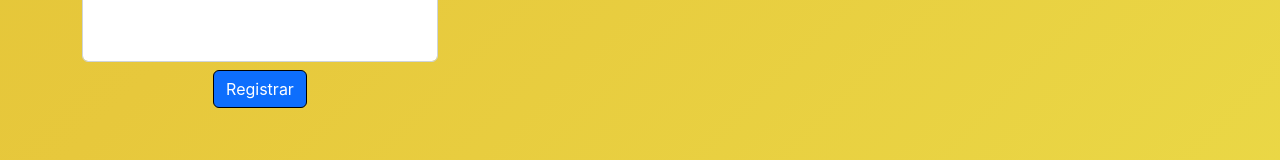
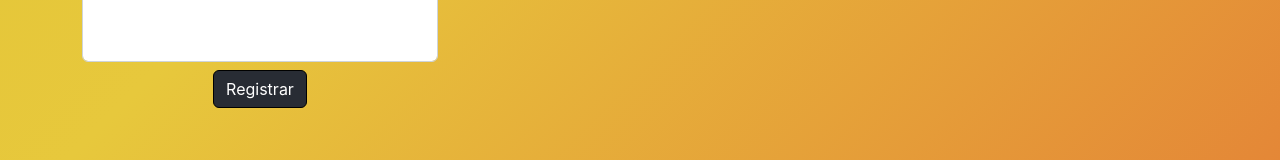
Before and after one commit to joelrod7/crud_react, a React (Create React App) app: page / in a window 1280 px wide. Shown: the part 514-674 px from the top of the page. Built offline with nearby package versions, Linux system fonts and the light colour scheme; no server answers; the database is empty.

Commit message:
ajustes visuales

```diff
--- a/src/App.css
+++ b/src/App.css
@@ -38,7 +38,7 @@
 }
 
 body {
-	background: linear-gradient(-45deg, #eeeb52, #e7c83c, #d5ba23, #d54c23);
+	background: linear-gradient(-45deg, #e03030, #e7c83c, #d5ba23, #d54c23);
 	background-size: 400% 400%;
 	animation: gradient 15s ease infinite;
 	height: 100vh;
@@ -62,6 +62,7 @@ body {
 
 .botonsu{
   border: black 1px solid;
+  background-color: #282c34;
 }
 
 textarea {
```
